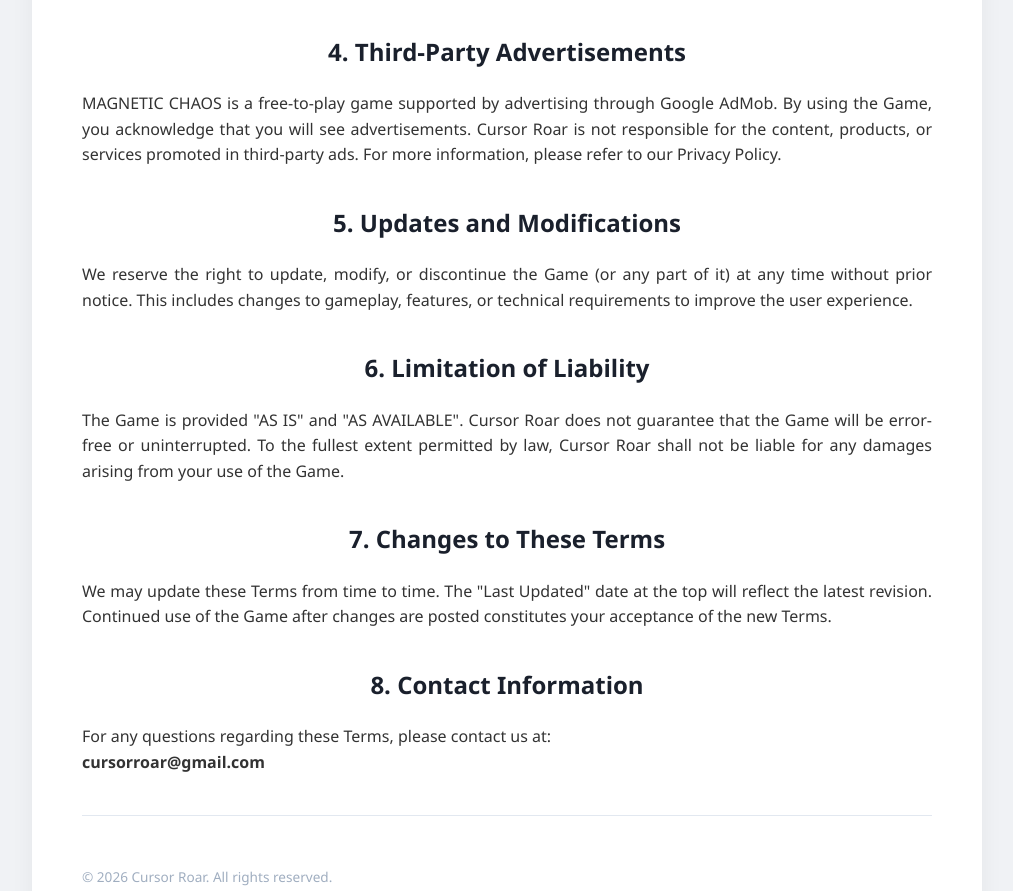
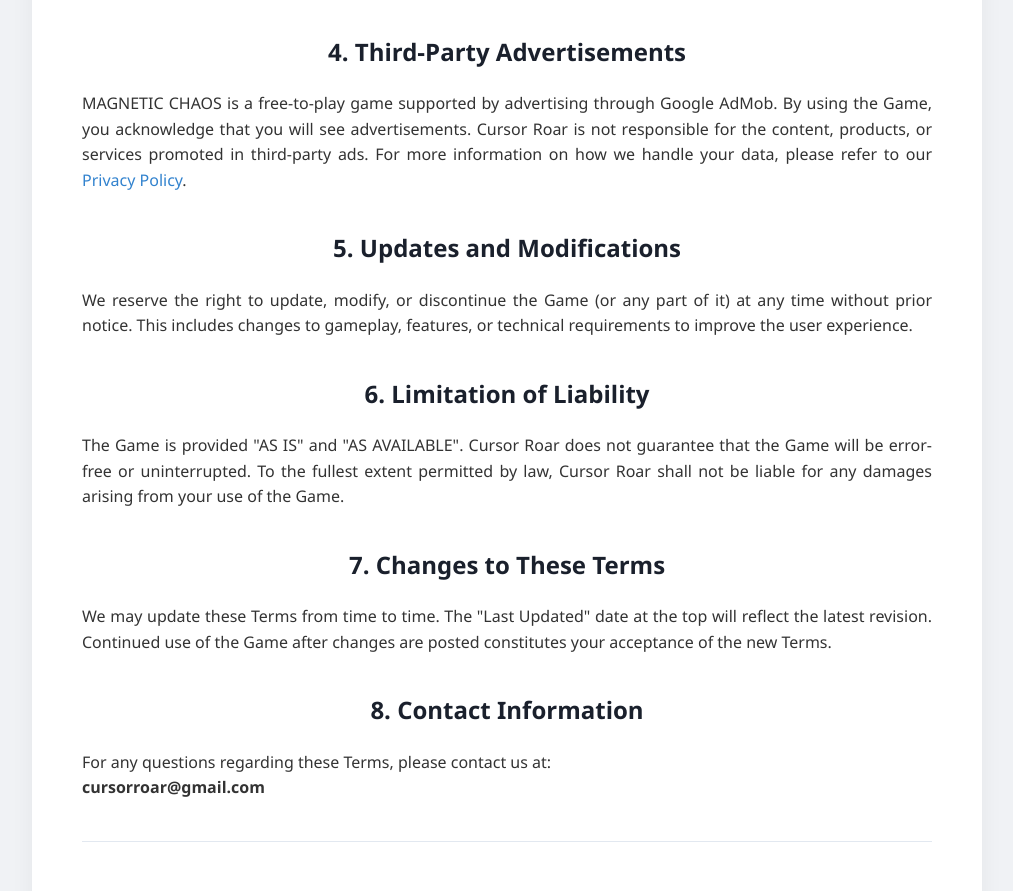
Before and after one commit to CursorRoar/Magnetic-Chaos, a plain HTML site: page terms.html in a window 1280 px wide. Shown: the part 1164-2055 px from the top of the page, without its empty margins (133-1146 px from the left). Drawn offline with Linux system fonts and the light colour scheme.

Commit message:
Add files via upload

```diff
--- a/terms.html
+++ b/terms.html
@@ -129,7 +129,7 @@
     <p><strong>Third-Party Resources:</strong> The Game may incorporate certain third-party assets, including music and sound effects, used under license. These assets are protected by copyright laws. You are strictly prohibited from extracting, reproducing, or using these audio files or assets independently from the Game. Any unauthorized use of these assets may violate the rights of the respective owners and result in legal action.</p>
 
     <h2>4. Third-Party Advertisements</h2>
-    <p>MAGNETIC CHAOS is a free-to-play game supported by advertising through Google AdMob. By using the Game, you acknowledge that you will see advertisements. Cursor Roar is not responsible for the content, products, or services promoted in third-party ads. For more information, please refer to our Privacy Policy.</p>
+    <p>MAGNETIC CHAOS is a free-to-play game supported by advertising through Google AdMob. By using the Game, you acknowledge that you will see advertisements. Cursor Roar is not responsible for the content, products, or services promoted in third-party ads. For more information on how we handle your data, please refer to our <a href="index.html">Privacy Policy</a>.</p>
 
     <h2>5. Updates and Modifications</h2>
     <p>We reserve the right to update, modify, or discontinue the Game (or any part of it) at any time without prior notice. This includes changes to gameplay, features, or technical requirements to improve the user experience.</p>
```
